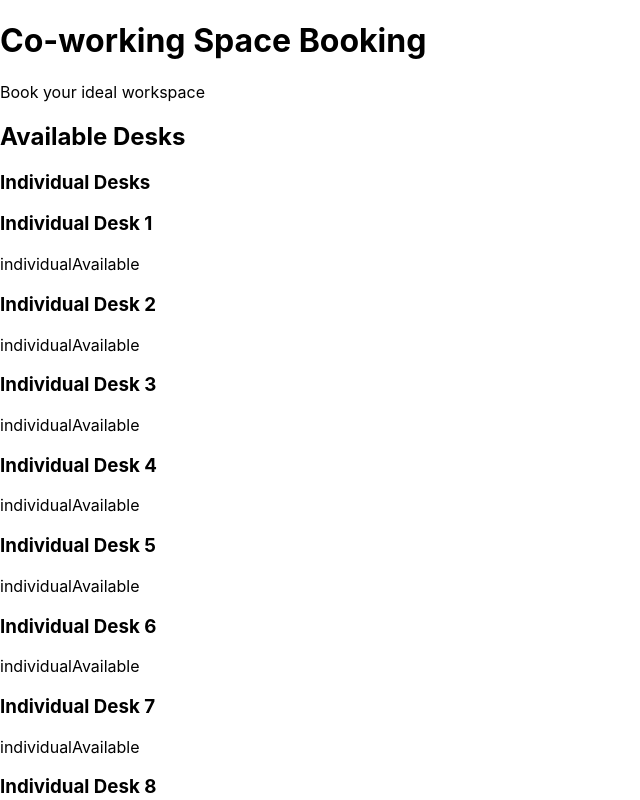
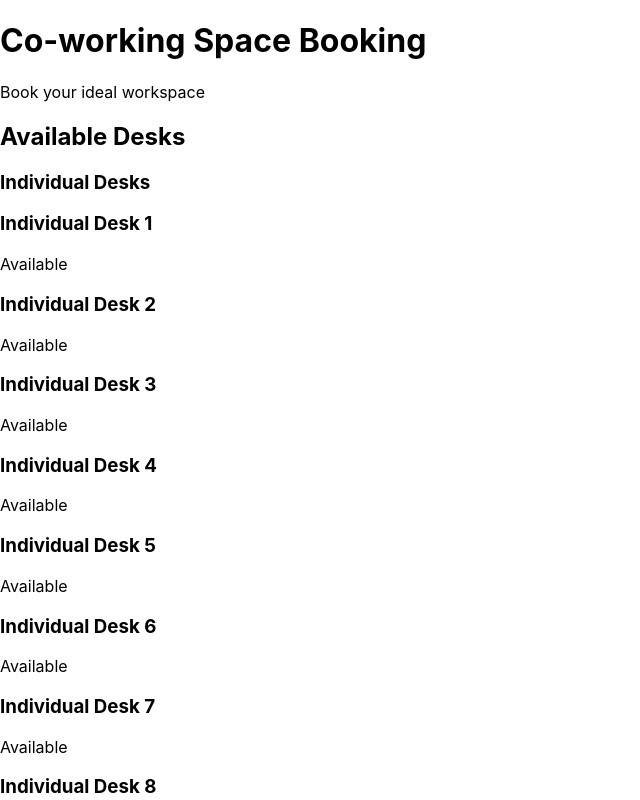
Before and after one commit to gboigwe/cowork-booking-system, a React (Vite) app: page / in a window 1280 px wide. Shown: the top 800 px of the page, without its empty margins (0-640 px from the left). Built offline with nearby package versions, Linux system fonts and the light colour scheme.

Commit message:
Updated the project

```diff
--- a/src/components/DeskItem.js
+++ b/src/components/DeskItem.jsx
@@ -1,5 +1,5 @@
 import React from 'react';
-import { useBooking } from '../context/BookingContext';
+import { useBooking } from '../context/BookingContext.jsx';
 
 function DeskItem({ desk }) {
   const { selectDesk, selectedDesk } = useBooking();
@@ -19,7 +19,6 @@ function DeskItem({ desk }) {
     >
       <div className="desk-info">
         <h3>{desk.name}</h3>
-        <span className="desk-type">{desk.type}</span>
         <span className="desk-status">
           {desk.isAvailable ? 'Available' : 'Booked'}
         </span>
```
Also changed, not shown: src/components/BookingForm.jsx (renamed from src/components/BookingForm.js), src/components/BookingSummary.jsx (renamed from src/components/BookingSummary.js), src/components/DeskList.jsx (renamed from src/components/DeskList.js), src/components/Footer.jsx (renamed from src/components/Footer.js), src/components/Header.jsx (renamed from src/components/Header.js), src/context/BookingContext.jsx (renamed from src/context/BookingContext.js).
